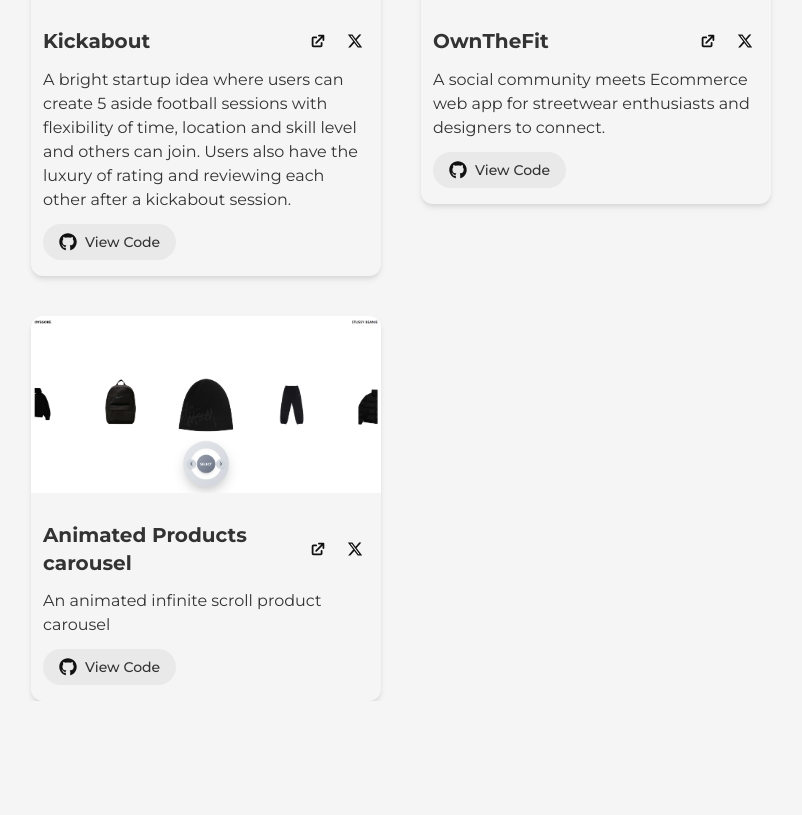
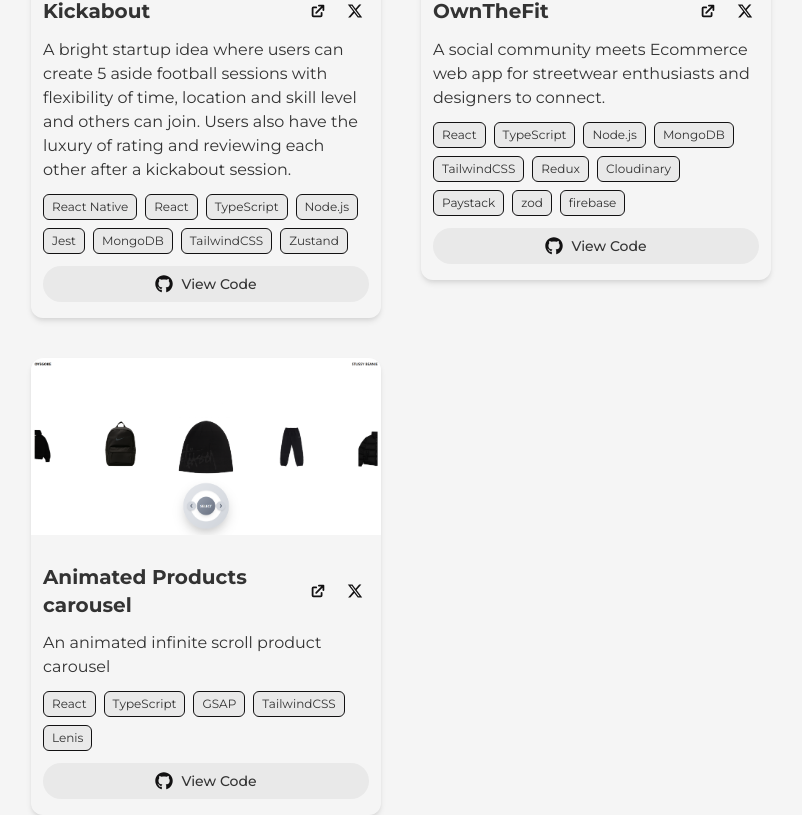
Before and after one commit to Goksyfresh/portfolio, a React (Vite) app: page / in a window 1280 px wide. Shown: the part 1135-1950 px from the top of the page, without its empty margins (239-1041 px from the left). Before the commit the page ends 1836 px from the top, so only its background shows below. Built offline with nearby package versions, Linux system fonts and the light colour scheme.

Commit message:
final fix

```diff
--- a/index.html
+++ b/index.html
@@ -2,12 +2,12 @@
 <html lang="en">
   <head>
     <meta charset="UTF-8" />
-    <link rel="icon" type="image/svg+xml" href="/vite.svg" />
+    <link rel="icon" type="image/svg+xml" href="./src//images/logo.png" />
     <link rel="preconnect" href="https://fonts.googleapis.com">
 <link rel="preconnect" href="https://fonts.gstatic.com" crossorigin>
 <link href="https://fonts.googleapis.com/css2?family=Montserrat:ital,wght@0,100..900;1,100..900&display=swap" rel="stylesheet">
     <meta name="viewport" content="width=device-width, initial-scale=1.0" />
-    <title>my-portfolio</title>
+    <title>Opajobi dev</title>
   </head>
   <body class="min-h-screen [background:var(--background-color)]">
     <div id="root"></div>
--- a/src/components/About.jsx
+++ b/src/components/About.jsx
@@ -86,7 +86,7 @@ const About = () => {
   }, []);
   return (
     <section className='flex flex-col items-center justify-center gap-4 mt-35 px-6'>
-      <img src={PortfolioImage} className='h-[220px] w-[220px]' id='portfolioImg' alt="Portfolio" />
+      <img src={PortfolioImage} className='h-[190px] w-[190px]' id='portfolioImg' alt="Portfolio" />
       <h1 className='name [color:var(--heading_1_color)] lg:text-4xl text-2xl'>Opajobi Oyegoke</h1>
       <p className='bio [color:var(--text-color)] lg:text-xl text-sm text-center w-[50%]'>I build user interfaces, think deeply about how software works, and write to make complex ideas easier to understand. I’m most excited when a project moves from an idea in my head to something real in the world.</p>
   <div class="links flex gap-6 justify-center items-center flex-wrap font-mono">
--- a/src/components/Experience.tsx
+++ b/src/components/Experience.tsx
@@ -3,8 +3,8 @@ import Stack from './Stack'
 
 const Experience = () => {
   return (
-    <section className='flex flex-col items-center justify-center gap-4 mt-35 px-4'>
-        <h2 className='[color:var(--heading_1_color)] lg:text-3xl text-xl uppercase'>Experience</h2>
+    <section className='flex flex-col items-center justify-center gap-4 mt-35 px-2'>
+        <h2 className='[color:var(--heading_1_color)] lg:text-3xl text-xl font-bold uppercase'>Experience</h2>
         <div className='flex justify-between items-center w-[60%]'>
         <h3 className='[color:var(--heading_1_color)] lg:text-xl text-lg'>Frontend Engineer at Qorporate</h3>
         <p className='[color:var(--text-color)] uppercase text-sm '>August 2025 - present</p>
--- a/src/components/Projects.jsx
+++ b/src/components/Projects.jsx
@@ -1,23 +1,55 @@
-import React from 'react'
-import ProjectComponent from './projectComponent'
-import projectImage from '../images/kicky.png'
-import projectImage2 from '../images/otf.png'
-import projectImage3 from '../images/shopper.png'
+import React from "react";
+import ProjectComponent from "./projectComponent";
+import projectImage from "../images/kicky.png";
+import projectImage2 from "../images/otf.png";
+import projectImage3 from "../images/shopper.png";
 
 const Projects = () => {
   return (
-     <section className='flex flex-col items-center justify-center gap-4 mt-35 px-6'>
-        <h2 className='[color:var(--heading_1_color)] lg:text-3xl text-xl uppercase'>Projects</h2>
-        <div className='mt-8 grid grid-cols-1 md:grid-cols-2 gap-10 '>
-         <a href="#">  <ProjectComponent img={projectImage} title='Kickabout' description='A bright startup idea where users can create 5 aside football sessions with flexibility of time, location and skill level and others can join. Users also have the luxury of rating and reviewing each other after a kickabout session.' siteLink='https://kickabout.vercel.app' Xlink='https://x.com/oyegoke19/status/18952263818875122891?s=46' gitLink='https://github.com/Goksyfresh/Kickabout.git'/></a>
-         <a href="#">  <ProjectComponent img={projectImage2} title='OwnTheFit' description='A social community meets Ecommerce web app for streetwear enthusiasts and designers to connect.' siteLink='https://ownthefit.vercel.app' Xlink='https://x.com/Oyegoke19/status/1985716773337854378?s=20' gitLink='https://github.com/Goksyfresh/OwnTheFit.git'/></a>
-          <a href="#">  <ProjectComponent img={projectImage3} title='Animated Products carousel' description='An animated infinite scroll product carousel' siteLink='https://animated-shopping-carousel.vercel.app' Xlink='https://x.com/Oyegoke19/status/2001220605694112236?s=20' gitLink='https://github.com/Goksyfresh/Animated-shopping-carousel.git'/></a>
-        </div>
+    <section className="flex flex-col items-center justify-center gap-4 mt-35 px-6">
+      <h2 className="[color:var(--heading_1_color)] lg:text-3xl text-xl uppercase">
+        Projects
+      </h2>
+      <div className="mt-8 grid grid-cols-1 md:grid-cols-2 gap-10 ">
+        <a href="#">
+          {" "}
+          <ProjectComponent
+            img={projectImage}
+            title="Kickabout"
+            description="A bright startup idea where users can create 5 aside football sessions with flexibility of time, location and skill level and others can join. Users also have the luxury of rating and reviewing each other after a kickabout session."
+            siteLink="https://kickabout.vercel.app"
+            Xlink="https://x.com/oyegoke19/status/18952263818875122891?s=46"
+            gitLink="https://github.com/Goksyfresh/Kickabout.git"
+            techStack={["React Native", "React", "TypeScript", "Node.js", "Jest", "MongoDB","TailwindCSS","Zustand"]}
+          />
+        </a>
+        <a href="#">
+          {" "}
+          <ProjectComponent
+            img={projectImage2}
+            title="OwnTheFit"
+            description="A social community meets Ecommerce web app for streetwear enthusiasts and designers to connect."
+            siteLink="https://ownthefit.vercel.app"
+            Xlink="https://x.com/Oyegoke19/status/1985716773337854378?s=20"
+            gitLink="https://github.com/Goksyfresh/OwnTheFit.git"
+            techStack={["React", "TypeScript", "Node.js", "MongoDB","TailwindCSS","Redux","Cloudinary","Paystack","zod","firebase"]}
+          />
+        </a>
+        <a href="#">
+          {" "}
+          <ProjectComponent
+            img={projectImage3}
+            title="Animated Products carousel"
+            description="An animated infinite scroll product carousel"
+            siteLink="https://animated-shopping-carousel.vercel.app"
+            Xlink="https://x.com/Oyegoke19/status/2001220605694112236?s=20"
+            gitLink="https://github.com/Goksyfresh/Animated-shopping-carousel.git"
+            techStack={['React', 'TypeScript', 'GSAP', 'TailwindCSS','Lenis']}
+          />
+        </a>
+      </div>
+    </section>
+  );
+};
 
-
-
-    </section>
-  )
-}
-
-export default Projects
+export default Projects;
--- a/src/components/projectComponent.tsx
+++ b/src/components/projectComponent.tsx
@@ -3,13 +3,14 @@ import { FaGithub } from 'react-icons/fa'
 import { FaXTwitter } from 'react-icons/fa6'
 import { HiExternalLink } from 'react-icons/hi'
 
-const ProjectComponent = ({img, title, description, Xlink, gitLink, siteLink}: {
+const ProjectComponent = ({img, title, description, Xlink, gitLink, siteLink, techStack}: {
   img: string,
   title: string,
   description: string,
   Xlink: string,
   gitLink: string,
-  siteLink: string
+  siteLink: string,
+  techStack: string[]
 }) => {
   return (
     <div className='flex flex-col items-start gap-3 rounded-xl w-[300px] lg:w-[350px]' style={{
@@ -48,12 +49,24 @@ const ProjectComponent = ({img, title, description, Xlink, gitLink, siteLink}: {
         {/* Description */}
         <p className='[color:var(--text-color)] text-sm lg:text-base'>{description}</p>
 
+        {/* Tech Stack Tags */}
+        <div className='flex flex-wrap gap-2'>
+          {techStack.map((tech, index) => (
+            <span
+              key={index}
+              className='px-2 py-1 bg-[var(--link-bg)] text-[var(--text-color)] text-xs rounded-md border border-[var(--heading_1_color)] border-opacity-20'
+            >
+              {tech}
+            </span>
+          ))}
+        </div>
+
         {/* View Code Button */}
         <a
           href={gitLink}
           target="_blank"
           rel="noopener noreferrer"
-          className='flex items-center gap-2 px-4 py-2 bg-[var(--link-bg)] hover:bg-[var(--link-hover)] text-[var(--text-color)] rounded-full transition-colors duration-200 text-sm font-medium'
+          className='flex items-center gap-2 px-4 py-2 bg-[var(--link-bg)] hover:bg-[var(--link-hover)] text-[var(--text-color)] rounded-full transition-colors duration-200 text-sm font-medium w-full justify-center'
         >
           <FaGithub className='text-[var(--heading_1_color)]' size={18} />
           View Code
--- a/src/pages/BlogPage.jsx
+++ b/src/pages/BlogPage.jsx
@@ -1,9 +1,10 @@
-import { useParams, Link } from "react-router-dom";
+import { useParams, Link, useNavigate } from "react-router-dom";
 import ReactMarkdown from "react-markdown";
 import { blogPosts } from "../components/BlogPost";
 
 export default function BlogPost() {
   const { slug } = useParams();
+  const navigate = useNavigate();
   const post = blogPosts.find(p => p.slug === slug);
 
   if (!post) {
@@ -18,10 +19,9 @@ export default function BlogPost() {
     <article className="font-montserrat max-w-4xl mx-auto px-4 mt-10 sm:px-6 lg:px-8 py-12">
 
       {/* Navigation Link */}
-      <nav className="mb-8">
+      <nav className=" mt-6 mb-8">
         <Link
           to="/blog"
-          className="inline-flex items-center hover:text-blue-800 transition-colors"
         >
           <svg
             className="w-5 h-5 mr-2"
@@ -36,7 +36,7 @@ export default function BlogPost() {
               d="M10 19l-7-7m0 0l7-7m-7 7h18"
             />
           </svg>
-          Back to all posts
+
         </Link>
       </nav>
 
```
Also changed, not shown: src/components/Bio.tsx (+38 -16 lines), src/images/logo.png (added), vercel.json (added).
